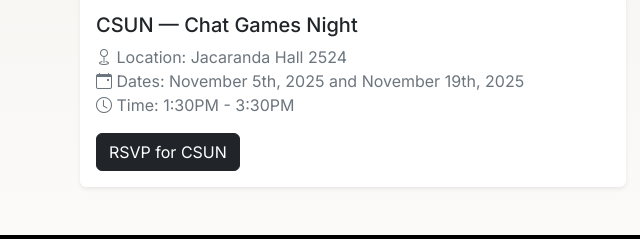
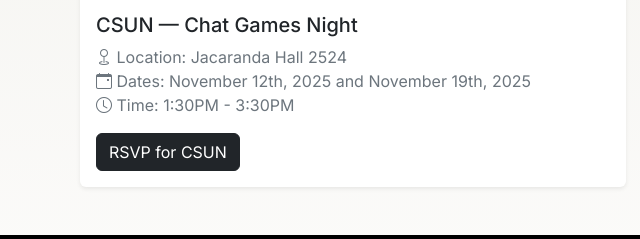
Before and after one commit to mramosr2/the-chat-games-site, a plain HTML site: page index.html in a window 1280 px wide. Shown: the part 2646-2885 px from the top of the page, 2-642 px from the left. Drawn offline with nearby package versions, Linux system fonts and the light colour scheme.

Commit message:
Update event dates for Chat Games Night

```diff
--- a/index.html
+++ b/index.html
@@ -188,7 +188,7 @@
             <h5 class="card-title mb-2">CSUN — Chat Games Night</h5>
             <ul class="list-unstyled text-secondary mb-3">
               <li><i class="bi bi-geo"></i> Location: Jacaranda Hall 2524</li>
-              <li><i class="bi bi-calendar-event"></i> Dates: November 5th, 2025 and November 19th, 2025 </li>
+              <li><i class="bi bi-calendar-event"></i> Dates: November 12th, 2025 and November 19th, 2025 </li>
               <li><i class="bi bi-clock"></i> Time: 1:30PM - 3:30PM</li>
             </ul>
             <a class="btn btn-dark underline-btn" data-bs-toggle="modal" href="#signupModal" data-event="CSUN">RSVP for CSUN</a>
```
